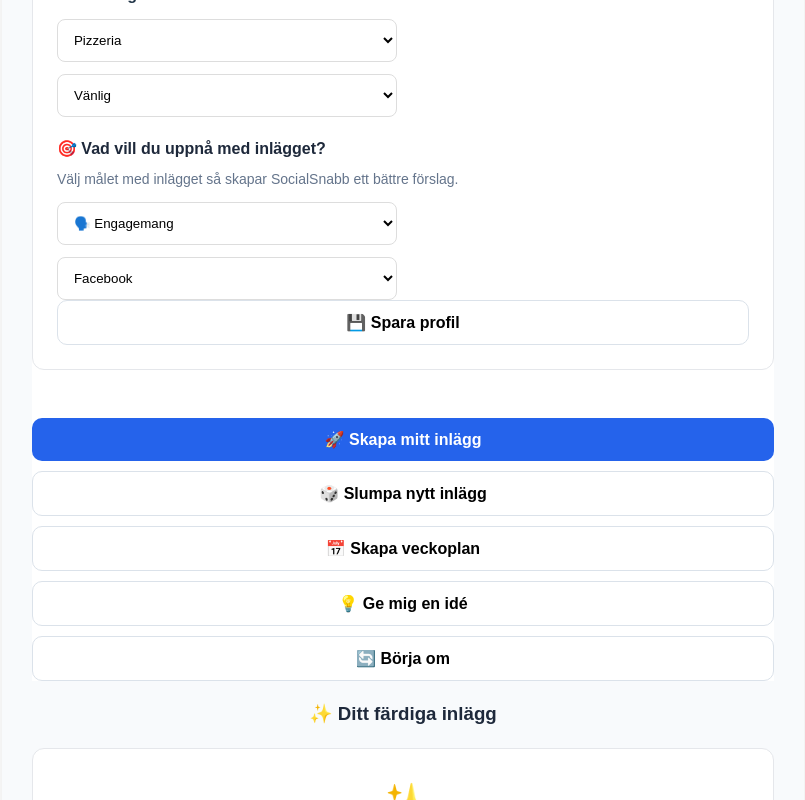
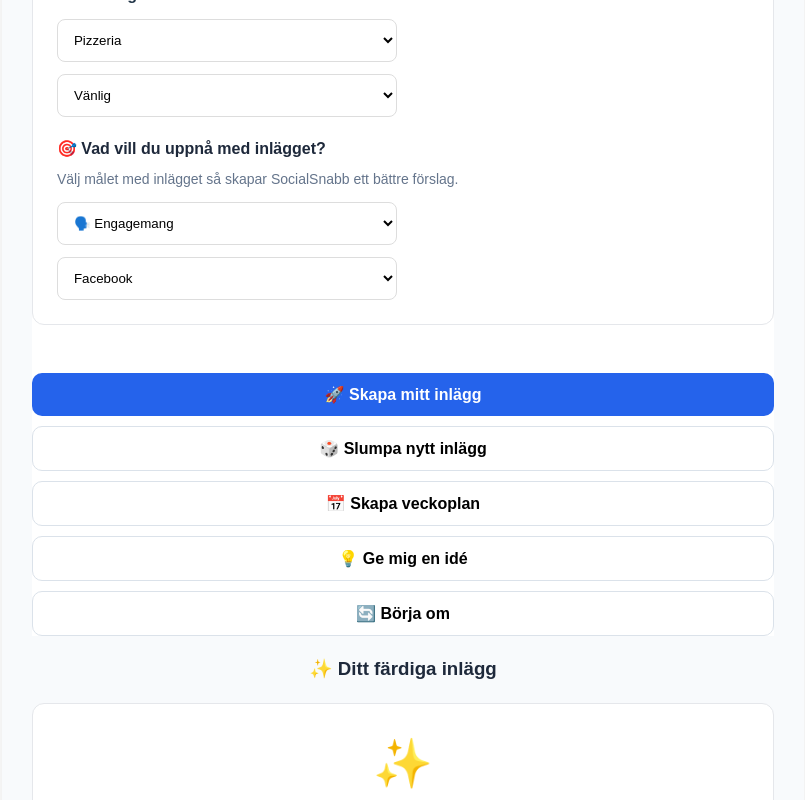
Before and after one commit to Ludde86/socialsnabb, a React (Vite) app: page / in a window 1280 px wide. Shown: the part 803-1603 px from the top of the page, without its empty margins (237-1042 px from the left). Built offline with nearby package versions, Linux system fonts and the light colour scheme.

Commit message:
Complete profile library v1

```diff
--- a/src/App.jsx
+++ b/src/App.jsx
@@ -331,10 +331,6 @@ function App() {
           tonlagen={tonlagen}
           syften={syften}
           plattformar={plattformar}
-          profil={profil}
-          sparaProfil={sparaProfil}
-          laddaProfil={laddaProfil}
-          taBortProfil={taBortProfil}
           aktivProfil={aktivProfil}
         />
 
--- a/src/components/InputSection.jsx
+++ b/src/components/InputSection.jsx
@@ -17,15 +17,16 @@ function InputSection({
   tonlagen,
   syften,
   plattformar,
-  profil,
-  sparaProfil,
-  laddaProfil,
-  taBortProfil,
+
   aktivProfil,
 }) {
   return (
     <div className="form-section">
       {/* Företagsnamn och fokus */}
+
+      {aktivProfil && (
+        <p className="helper-text">✅ Aktiv profil: {aktivProfil}</p>
+      )}
 
       <h3 className="form-section-title">📝 Företagsuppgifter</h3>
 
@@ -113,30 +114,6 @@ function InputSection({
           ))}
         </select>
       </div>
-
-      <button onClick={sparaProfil} className="button button-secondary">
-        💾 Spara profil
-      </button>
-
-      {aktivProfil && (
-        <p className="helper-text">✅ Aktiv profil: {aktivProfil}</p>
-      )}
-
-      {profil && (
-        <div className="info-box info-box-blue">
-          <strong>🏢 Sparad profil</strong>
-
-          <p>{profil.foretag}</p>
-
-          <button onClick={laddaProfil} className="button button-secondary">
-            📂 Ladda profil
-          </button>
-
-          <button onClick={taBortProfil} className="button button-secondary">
-            🗑️ Ta bort profil
-          </button>
-        </div>
-      )}
     </div>
   );
 }
--- a/src/components/ProfileLibrary.jsx
+++ b/src/components/ProfileLibrary.jsx
@@ -13,8 +13,6 @@ function ProfileLibrary({
   return (
     <div className="info-box info-box-blue">
       <h3>🏢 Profilbibliotek</h3>
-
-      {aktivProfil && <p>✅ Aktiv profil: {aktivProfil}</p>}
 
       {profiler.map((profil, index) => (
         <div
```
